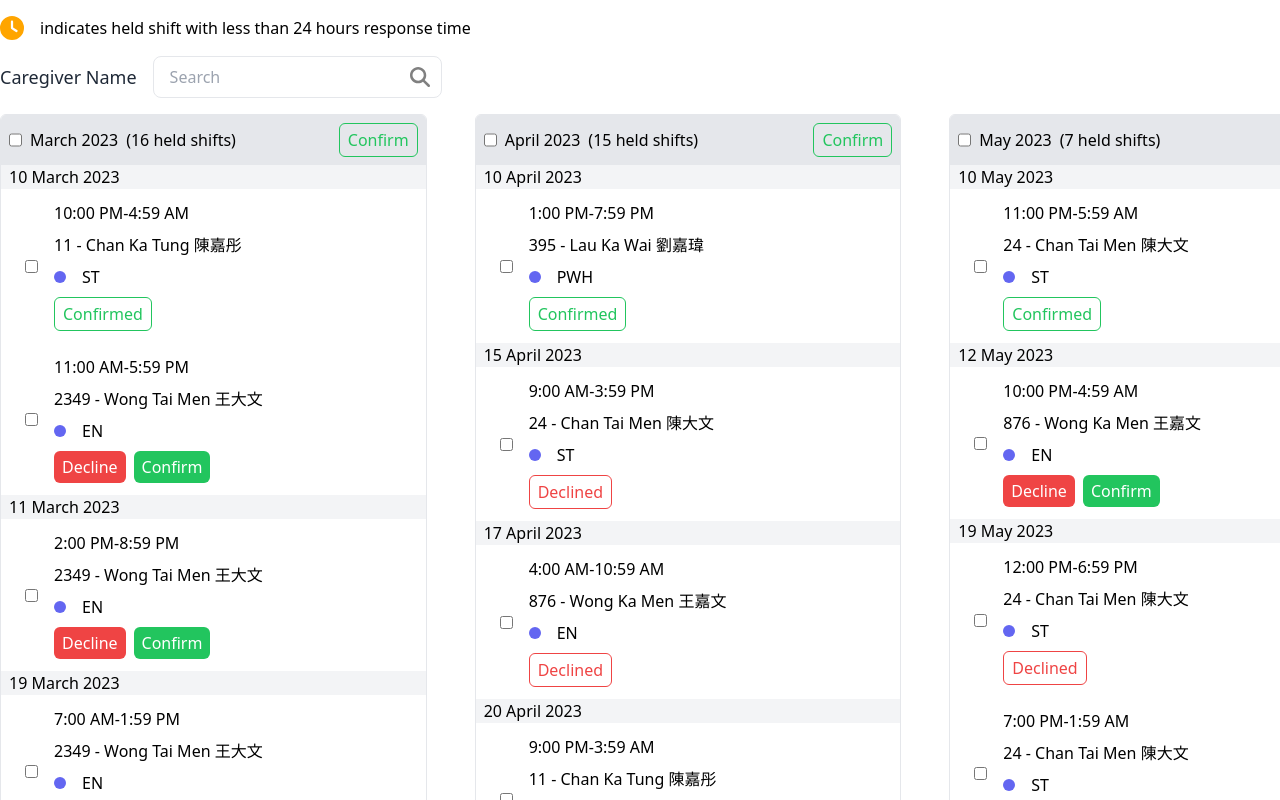
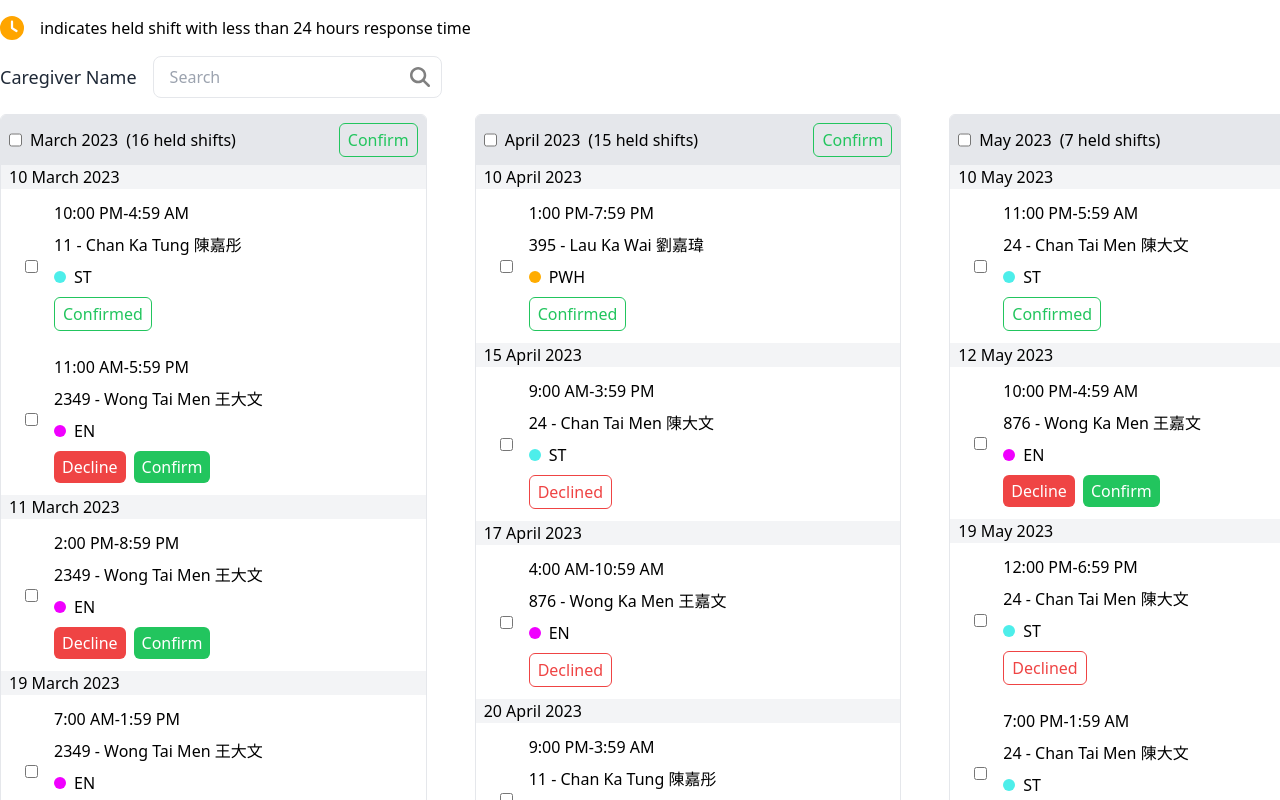
Before and after one commit to yilverdeja/caregiver-admin-dashboard, a React (Vite) app in the folder frontend/: page / in a window 1280 px wide. Shown: the top 800 px of the page. Built offline with nearby package versions, Linux system fonts and the light colour scheme.

Commit message:
feat: add role component

```diff
--- a/frontend/src/components/ShiftCard.tsx
+++ b/frontend/src/components/ShiftCard.tsx
@@ -2,6 +2,7 @@ import { useContext } from 'react';
 import { Shift } from '../store';
 import ShiftSelectionContext from '../contexts/ShiftSelectionContext';
 import StatusButton from './StatusButton';
+import ShiftRole from './ShiftRole';
 
 interface Props {
 	shift: Shift;
@@ -35,10 +36,7 @@ const ShiftCard = ({ shift, onUpdateStatus }: Props) => {
 					{shift.userId} - {shift.lastName} {shift.firstName}{' '}
 					{shift.chiName}
 				</p>
-				<div className="flex flex-row gap-1 items-center my-1">
-					<span className="flex w-3 h-3 me-3 bg-indigo-500 rounded-full"></span>
-					<p>{shift.role}</p>
-				</div>
+				<ShiftRole role={shift.role} />
 				<div className="flex flex-row gap-2 my-1">
 					<StatusButton
 						onClick={() => onUpdateStatus('DECLINED')}
--- /dev/null
+++ b/frontend/src/components/ShiftRole.tsx
@@ -0,0 +1,28 @@
+import { Shift } from '../store';
+
+interface Props {
+	role: Shift['role'];
+}
+
+const ShiftRole = ({ role }: Props) => {
+	const baseStyle = 'flex w-3 h-3 rounded-full';
+	const styles = {
+		default: `${baseStyle} bg-transparent border border-red-500`,
+		EN: `${baseStyle} bg-[#f000ff]`,
+		ST: `${baseStyle} bg-[#4deeea]`,
+		PWH: `${baseStyle} bg-[#ffac00]`,
+	};
+
+	const getRoleStyle = () => {
+		return styles[role] || styles['default'];
+	};
+
+	return (
+		<div className="flex flex-row gap-2 items-center my-1">
+			<span className={getRoleStyle()}></span>
+			<p>{role}</p>
+		</div>
+	);
+};
+
+export default ShiftRole;
```
